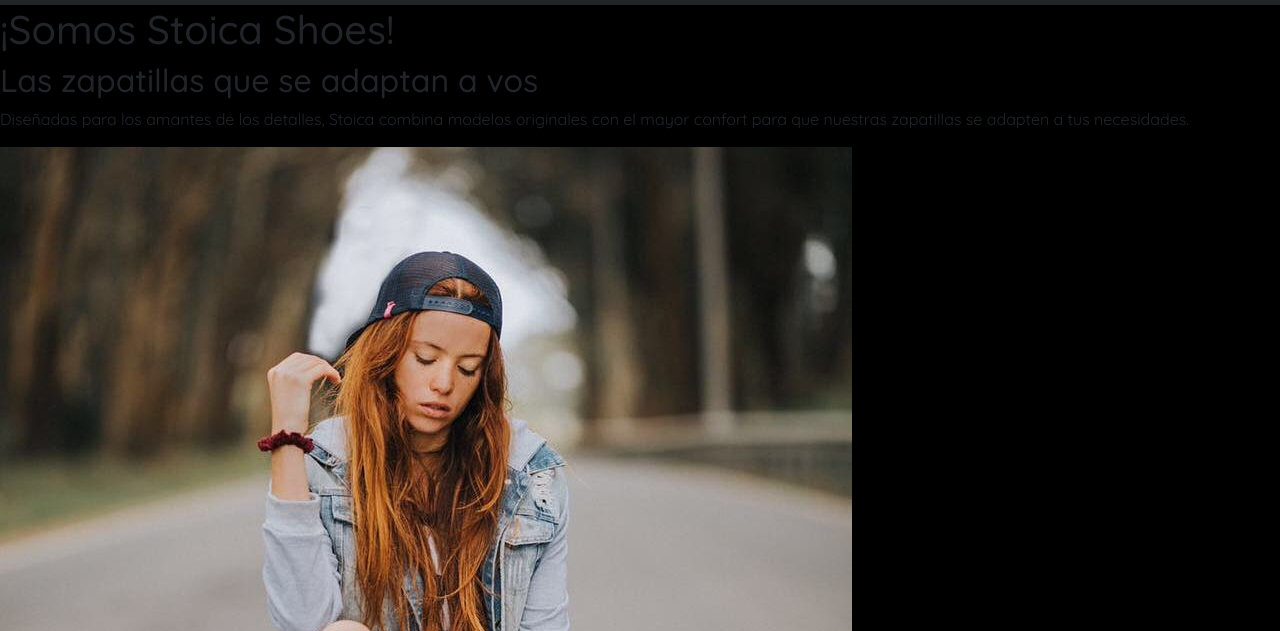
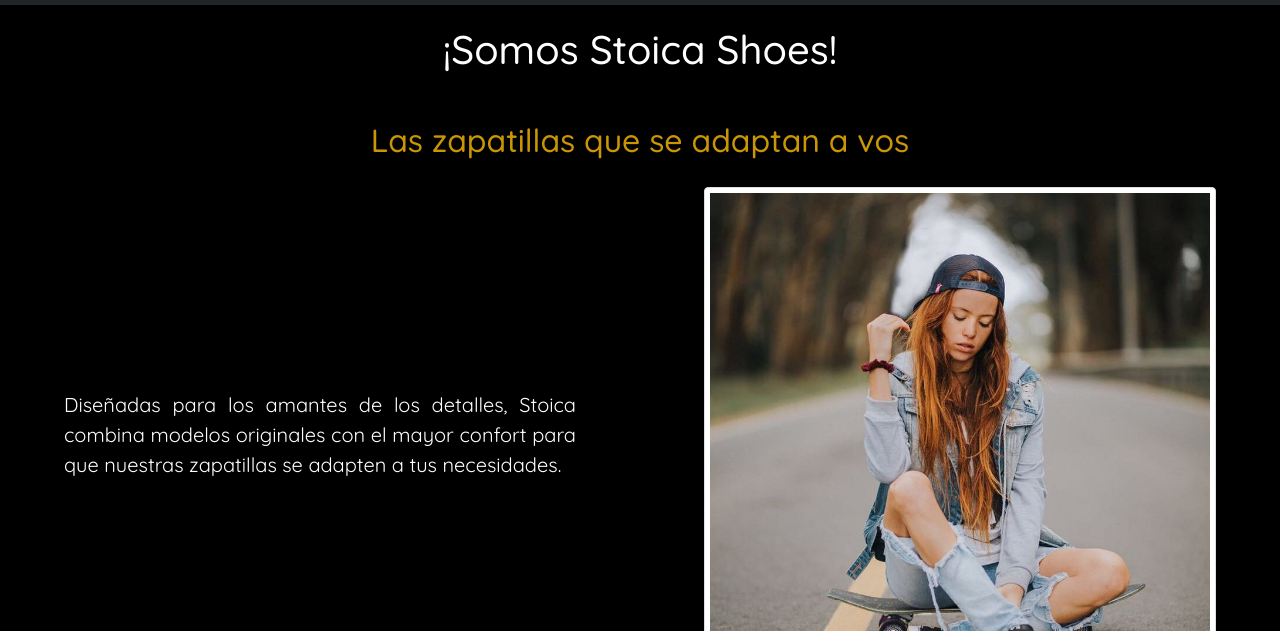
Before and after one commit to leocoria/ProyectoFinalDesarrolloWeb2, a website: page index.html in a window 1280 px wide. Shown: the part 321-952 px from the top of the page. Drawn offline with nearby package versions, Linux system fonts and the light colour scheme.

Commit message:
Aplico SCSS al footer y al index

```diff
--- a/scss/components/_footer.scss
+++ b/scss/components/_footer.scss
@@ -7,6 +7,11 @@
     display: grid;
     grid-template-columns: 2fr 1fr 2fr;
     grid-template-rows: repeat(2, auto);
+    @media only screen and (max-width: 450px) {
+      display: grid;
+      grid-template-columns: 1fr;
+      overflow: wrap;
+    }
     div {
       .flexCentrar {
         width: 100%;
@@ -32,14 +37,15 @@
       .flexCentrar {
         nav {
           ul {
-            li {
+            .inlineMobile {
               @media only screen and (max-width: 450px) {
-                .inlineMobile {
-                  list-style: none;
-                  display: inline;
-                }
+                list-style: none;
+                display: inline;
               }
               a {
+                @media only screen and (max-width: 450px) {
+                  text-decoration: none;
+                }
                 .iconoRedes {
                   width: 30px;
                   height: 30px;
--- a/scss/components/_index.scss
+++ b/scss/components/_index.scss
@@ -0,0 +1,67 @@
+main {
+  .titulo {
+    color: white;
+    font-size: 40px;
+    animation: jackInTheBox 0.8s;
+    animation-delay: 0.1s;
+    text-align: center;
+    padding: 20px;
+  }
+  .subtituloIndex {
+    color: rgb(202, 150, 6);
+    animation: flash 4s;
+    animation-iteration-count: infinite;
+    animation-delay: 1s;
+    text-align: center;
+    padding: 20px;
+  }
+  section {
+    .flexCentrar {
+      width: 100%;
+      display: flex;
+      justify-content: center;
+      overflow: wrap;
+      .flexCentrar {
+        .parrafo {
+          color: white;
+          font-size: 20px;
+          width: 80%;
+          text-align: justify;
+        }
+      }
+      .mitad {
+        width: 50%;
+        @media only screen and (max-width: 450px) {
+          width: 100%;
+        }
+      }
+      .alignCenter {
+        align-items: center;
+      }
+      .flexCentrar {
+        .ajustarImg {
+          background-color: white;
+          width: 80%;
+          object-fit: cover;
+          border: 1px solid #ddd;
+          border-radius: 4px;
+          padding: 5px;
+        }
+      }
+      .mitad {
+        width: 50%;
+        @media only screen and (max-width: 450px) {
+          width: 100%;
+        }
+      }
+    }
+    .paddingBottom {
+      padding-bottom: 50px;
+    }
+    @media only screen and (max-width: 450px) {
+      .flexColumn {
+        flex-direction: column;
+      }
+    }
+  }
+}
```
Also changed, not shown: css/style.css, 1 other file.
